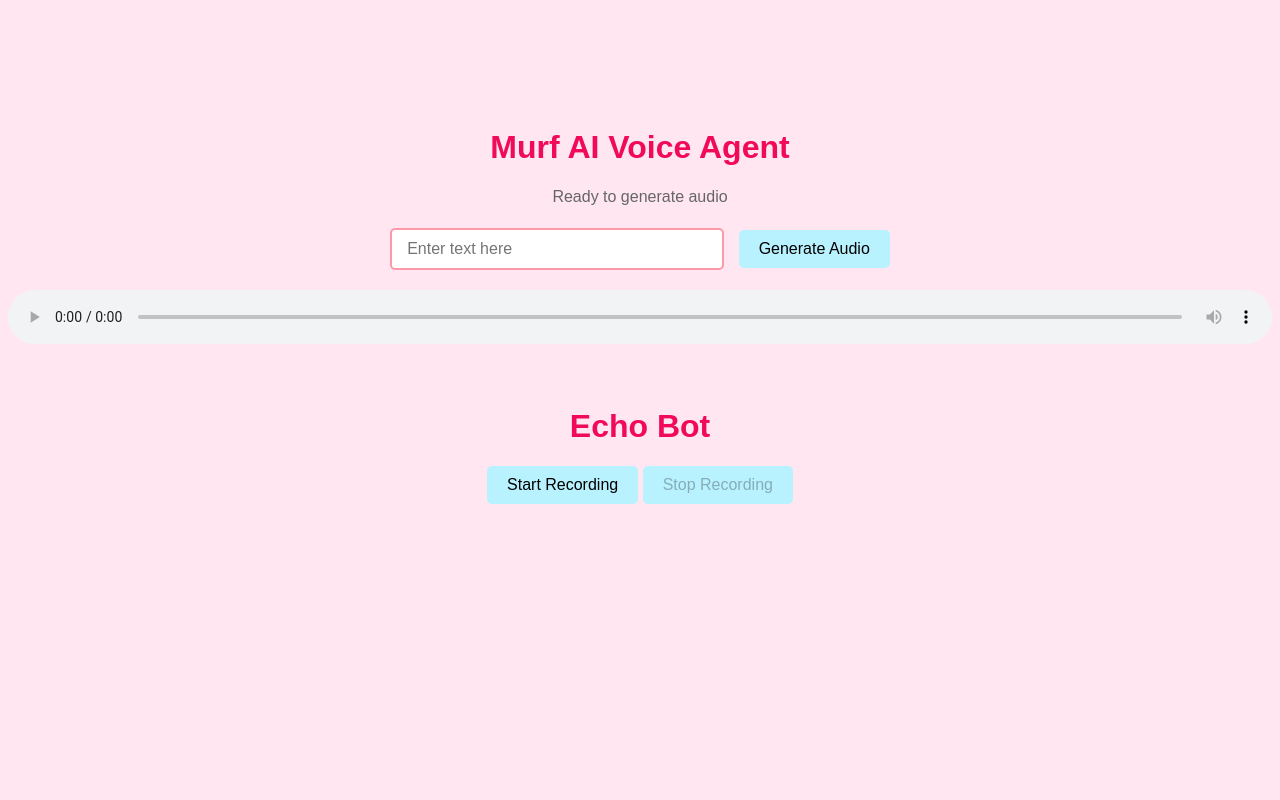
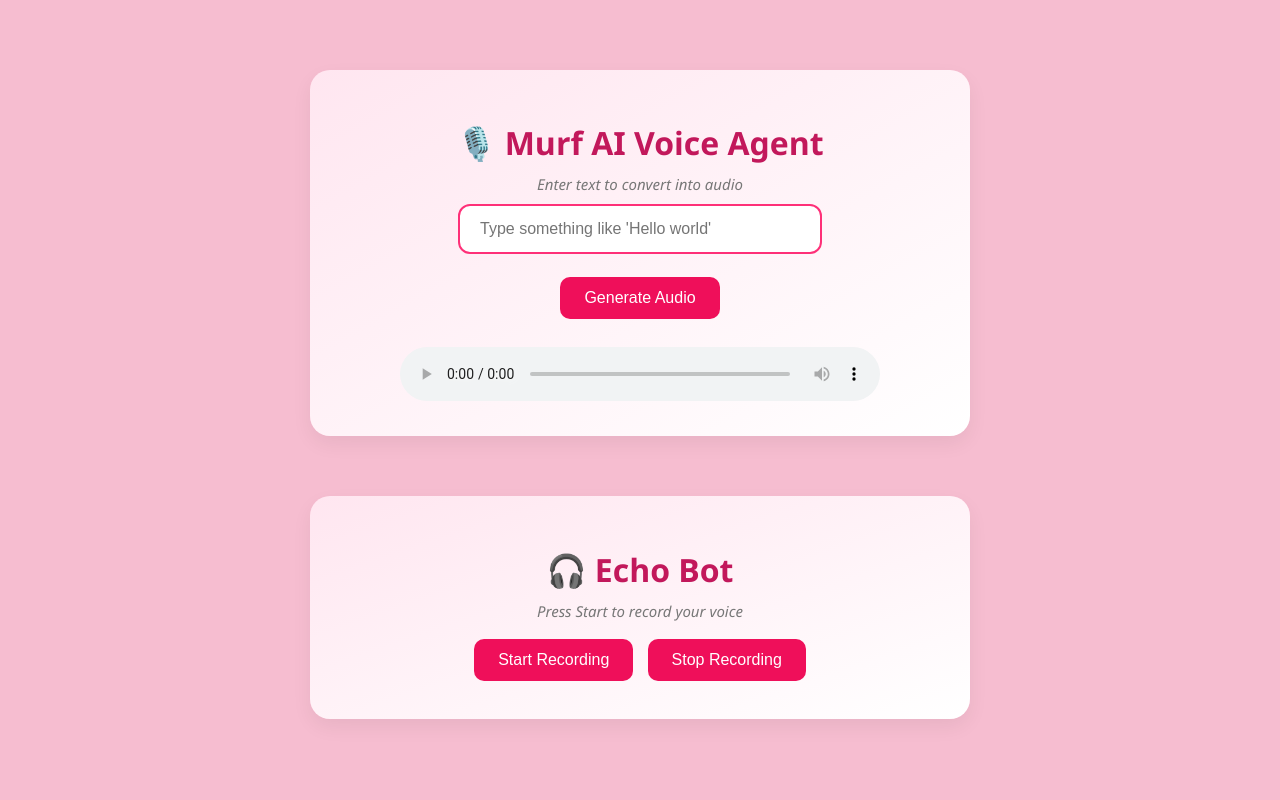
Before and after one commit to priya011006/AI-VoiceAgent, a FastAPI app: page / in a window 1280 px wide. Run offline with FastAPI, Linux system fonts and the light colour scheme.

Commit message:
✨ Day 5 complete: audio upload, playback & TTS; cleaned up old files

```diff
--- a/Day 4 - Echo Bot with Audio Playback/main.py
+++ /dev/null
@@ -1,40 +0,0 @@
-from fastapi import FastAPI, Request
-from fastapi.responses import HTMLResponse
-from fastapi.staticfiles import StaticFiles
-from fastapi.templating import Jinja2Templates
-from fastapi.middleware.cors import CORSMiddleware
-from pydantic import BaseModel
-
-import random
-
-app = FastAPI()
-
-# CORS so frontend JS can make POST requests
-app.add_middleware(
-    CORSMiddleware,
-    allow_origins=["*"],
-    allow_credentials=True,
-    allow_methods=["*"],
-    allow_headers=["*"],
-)
-
-# Mount static files
-app.mount("/static", StaticFiles(directory="static"), name="static")
-
-# Set up templates directory
-templates = Jinja2Templates(directory="templates")
-
-
-@app.get("/", response_class=HTMLResponse)
-async def read_root(request: Request):
-    return templates.TemplateResponse("index.html", {"request": request})
-
-
-# Dummy text-to-speech endpoint for now
-class TTSRequest(BaseModel):
-    text: str
-
-@app.post("/generate-audio/")
-async def generate_audio(data: TTSRequest):
-    fake_url = "https://www.soundhelix.com/examples/mp3/SoundHelix-Song-1.mp3"
-    return {"audio_url": fake_url}
--- a/Day 4 - Echo Bot with Audio Playback/static/script.js
+++ /dev/null
@@ -1,85 +0,0 @@
-// TTS Generation
-document.getElementById('submit-button').addEventListener('click', async () => {
-    const text = document.getElementById('text-input').value;
-    const button = document.getElementById('submit-button');
-    const status = document.getElementById('status-text');
-
-    if (!text.trim()) {
-        alert('Please enter some text');
-        return;
-    }
-
-    button.disabled = true;
-    button.innerHTML = '<span class="loading"></span> Generating...';
-    status.textContent = 'Generating audio...';
-
-    try {
-        const response = await fetch('http://localhost:8000/generate-audio/', {
-            method: 'POST',
-            headers: { 'Content-Type': 'application/json' },
-            body: JSON.stringify({ text })
-        });
-
-        if (response.ok) {
-            const data = await response.json();
-            const audioUrl = data.audio_url;
-            const audioPlayer = document.getElementById('audio-player');
-            audioPlayer.src = audioUrl;
-            audioPlayer.play();
-            status.textContent = 'Success!';
-            status.style.color = 'green';
-        } else {
-            const error = await response.json();
-            status.textContent = `Error: ${error.detail || response.statusText}`;
-            status.style.color = 'red';
-        }
-    } catch (error) {
-        console.error(error);
-        status.textContent = 'An error occurred';
-        status.style.color = 'red';
-    }
-
-    button.disabled = false;
-    button.textContent = 'Generate Audio';
-});
-
-// Echo Bot Recording
-let mediaRecorder;
-let audioChunks = [];
-
-const startBtn = document.getElementById('start-recording');
-const stopBtn = document.getElementById('stop-recording');
-const echoPlayer = document.getElementById('echo-player');
-
-startBtn.addEventListener('click', async () => {
-    const stream = await navigator.mediaDevices.getUserMedia({ audio: true });
-    mediaRecorder = new MediaRecorder(stream);
-
-    audioChunks = [];
-
-    mediaRecorder.ondataavailable = event => {
-        if (event.data.size > 0) {
-            audioChunks.push(event.data);
-        }
-    };
-
-    mediaRecorder.onstop = () => {
-        const audioBlob = new Blob(audioChunks, { type: 'audio/webm' });
-        const audioURL = URL.createObjectURL(audioBlob);
-        echoPlayer.src = audioURL;
-        echoPlayer.style.display = 'block';
-        echoPlayer.play();
-    };
-
-    mediaRecorder.start();
-    startBtn.disabled = true;
-    stopBtn.disabled = false;
-});
-
-stopBtn.addEventListener('click', () => {
-    if (mediaRecorder && mediaRecorder.state !== 'inactive') {
-        mediaRecorder.stop();
-        startBtn.disabled = false;
-        stopBtn.disabled = true;
-    }
-});
--- a/Day 4 - Echo Bot with Audio Playback/templates/index.html
+++ /dev/null
@@ -1,94 +0,0 @@
-<!DOCTYPE html>
-<html lang="en">
-<head>
-    <meta charset="UTF-8">
-    <title>FastAPI + JS Demo</title>
-    <style>
-        body {
-            background-color: #ffe6f0;
-            font-family: Arial, sans-serif;
-            text-align: center;
-            padding-top: 100px;
-        }
-
-        h1 {
-            color: hwb(340 4% 6%);
-        }
-
-        input[type="text"] {
-            padding: 10px 15px;
-            font-size: 16px;
-            width: 300px;
-            margin-right: 10px;
-            border: 2px solid #ff99aa;
-            border-radius: 5px;
-            transition: border 0.3s ease;
-        }
-
-        input[type="text"]:focus {
-            outline: none;
-            border-color: hwb(340 4% 6%);
-        }
-
-        button {
-            padding: 10px 20px;
-            font-size: 16px;
-            background-color: hsl(191, 100%, 86%);
-            border: none;
-            border-radius: 5px;
-            cursor: pointer;
-            transition: all 0.3s ease;
-            position: relative;
-            overflow: hidden;
-        }
-
-        button:hover {
-            transform: translateY(-2px);
-            box-shadow: 0 4px 8px rgba(0,0,0,0.1);
-            background-color: #ff99aa;
-        }
-
-        audio {
-            margin-top: 20px;
-            width: 100%;
-        }
-
-        .loading {
-            display: inline-block;
-            width: 20px;
-            height: 20px;
-            border: 3px solid rgba(255,255,255,.3);
-            border-radius: 50%;
-            border-top-color: #ff99aa;
-            animation: spin 1s ease-in-out infinite;
-        }
-
-        @keyframes spin {
-            to { transform: rotate(360deg); }
-        }
-
-        .section {
-            margin-top: 60px;
-        }
-    </style>
-</head>
-<body>
-    <!-- Day 3: TTS Section -->
-    <h1>Murf AI Voice Agent</h1>
-    <p id="status-text" style="color: #666; min-height: 24px;">Ready to generate audio</p>
-    <input type="text" id="text-input" placeholder="Enter text here">
-    <button id="submit-button">Generate Audio</button>
-    <audio id="audio-player" controls></audio>
-
-    <!-- Day 4: Echo Bot Section -->
-    <div class="section">
-        <h1>Echo Bot</h1>
-        <button id="start-recording">Start Recording</button>
-        <button id="stop-recording" disabled>Stop Recording</button>
-        <audio id="echo-player" controls style="display: none;"></audio>
-    </div>
-
-    <!-- Load external JS -->
-    <script src="/static/script.js"></script>
-</body>
-</html>
--- a/main.py
+++ b/main.py
@@ -1,21 +1,21 @@
-from fastapi import FastAPI, Request
-from fastapi.responses import HTMLResponse
+from fastapi import FastAPI, Request, UploadFile, File
+from fastapi.responses import HTMLResponse, JSONResponse
 from fastapi.staticfiles import StaticFiles
 from fastapi.templating import Jinja2Templates
 from fastapi.middleware.cors import CORSMiddleware
 from pydantic import BaseModel
-
-from murf import Murf  # ✅ Murf SDK
+from murf import Murf
 from dotenv import load_dotenv
 import os
+import shutil
 
-# Load environment variables from .env file
+# Load API key from .env
 load_dotenv()
 MURF_API_KEY = os.getenv("MURF_API_KEY")
 
 app = FastAPI()
 
-# Allow frontend JS to make POST requests
+# Enable CORS for frontend JS
 app.add_middleware(
     CORSMiddleware,
     allow_origins=["*"],
@@ -24,33 +24,49 @@
     allow_headers=["*"],
 )
 
-# Static and template folders
+# Mount static and uploads
 app.mount("/static", StaticFiles(directory="static"), name="static")
+app.mount("/uploads", StaticFiles(directory="uploads"), name="uploads")
 templates = Jinja2Templates(directory="templates")
 
-
+# Show frontend
 @app.get("/", response_class=HTMLResponse)
-async def read_root(request: Request):
+async def home(request: Request):
     return templates.TemplateResponse("index.html", {"request": request})
 
-
-# Input model for POST requests
+# TTS model
 class TTSRequest(BaseModel):
     text: str
 
-
+# POST /generate-audio/
 @app.post("/generate-audio/")
 async def generate_audio(data: TTSRequest):
     try:
-        client = Murf(api_key=MURF_API_KEY)  # ✅ Securely using env variable
-
+        client = Murf(api_key=MURF_API_KEY)
         response = client.text_to_speech.generate(
             text=data.text,
             voice_id="en-US-natalie",
             style="Promo"
         )
+        return {"audio_url": response.audio_file}
+    except Exception as e:
+        return JSONResponse(status_code=500, content={"error": f"Failed to generate audio. {str(e)}"})
 
-        return {"audio_url": response.audio_file}
+# POST /upload-audio/
+@app.post("/upload-audio/")
+async def upload_audio(file: UploadFile = File(...)):
+    try:
+        upload_path = os.path.join("uploads", "recording.webm")
+        with open(upload_path, "wb") as buffer:
+            shutil.copyfileobj(file.file, buffer)
+
+        file_size = os.path.getsize(upload_path)
+        return {
+            "filename": file.filename,
+            "content_type": file.content_type,
+            "size": file_size,
+            "url": f"/uploads/recording.webm"
+        }
 
     except Exception as e:
-        return {"error": str(e)}
+        return JSONResponse(status_code=500, content={"error": f"Upload failed. {str(e)}"})
--- a/static/script.js
+++ b/static/script.js
@@ -1,84 +1,104 @@
-// TTS Generation
-document.getElementById('submit-button').addEventListener('click', async () => {
-    const text = document.getElementById('text-input').value;
-    const button = document.getElementById('submit-button');
-    const status = document.getElementById('status-text');
+// ========== Text-to-Speech (Generate Audio) ==========
+document.getElementById("submit-button").addEventListener("click", async () => {
+  const textInput = document.getElementById("text-input").value.trim();
+  const audioPlayer = document.getElementById("audio-player");
+  const statusText = document.getElementById("status-text");
 
-    if (!text.trim()) {
-        alert('Please enter some text');
+  if (!textInput) {
+    statusText.textContent = "Please enter some text.";
     return;
   }
 
-    button.disabled = true;
-    button.innerHTML = '<span class="loading"></span> Generating...';
-    status.textContent = 'Generating audio...';
+  statusText.textContent = "Generating audio...";
 
   try {
-        const response = await fetch('http://localhost:8000/generate-audio/', {
-            method: 'POST',
-            headers: { 'Content-Type': 'application/json' },
-            body: JSON.stringify({ text })
+    const response = await fetch("/generate-audio/", {
+      method: "POST",
+      headers: {
+        "Content-Type": "application/json",
+      },
+      body: JSON.stringify({ text: textInput }),
     });
 
-        const data = await response.json();
+    if (!response.ok) throw new Error("Failed to generate audio.");
 
-        if (data.audio_url) {
-            const audioPlayer = document.getElementById('audio-player');
-            audioPlayer.src = data.audio_url;
-            audioPlayer.play();
-            status.textContent = 'Success!';
-            status.style.color = 'green';
-        } else {
-            status.textContent = `Error: ${data.error || 'No audio URL received'}`;
-            status.style.color = 'red';
+    const result = await response.json();
+    audioPlayer.src = result.audio_url;
+    audioPlayer.style.display = "block";
+    statusText.textContent = "Audio generated successfully!";
+  } catch (error) {
+    console.error("TTS Error:", error);
+    statusText.textContent = "Failed to generate audio.";
   }
-    } catch (error) {
-        console.error(error);
-        status.textContent = 'An error occurred';
-        status.style.color = 'red';
-    }
-
-    button.disabled = false;
-    button.textContent = 'Generate Audio';
 });
 
-// Echo Bot Recording
+// ========== Echo Bot (Recording + Upload) ==========
 let mediaRecorder;
 let audioChunks = [];
+let isRecording = false;
 
-const startBtn = document.getElementById('start-recording');
-const stopBtn = document.getElementById('stop-recording');
-const echoPlayer = document.getElementById('echo-player');
+const startBtn = document.getElementById("startBtn");
+const stopBtn = document.getElementById("stopBtn");
+const status = document.getElementById("status");
+const echoPlayer = document.getElementById("echo-player");
 
-startBtn.addEventListener('click', async () => {
+startBtn.addEventListener("click", async () => {
+  if (isRecording) return;
+
+  try {
     const stream = await navigator.mediaDevices.getUserMedia({ audio: true });
     mediaRecorder = new MediaRecorder(stream);
 
     audioChunks = [];
 
     mediaRecorder.ondataavailable = event => {
-        if (event.data.size > 0) {
       audioChunks.push(event.data);
+    };
+
+    mediaRecorder.onstop = async () => {
+      const audioBlob = new Blob(audioChunks, { type: "audio/webm" });
+      const file = new File([audioBlob], "recording.webm", { type: "audio/webm" });
+
+      const formData = new FormData();
+      formData.append("file", file);
+
+      status.innerText = "Uploading...";
+
+      try {
+        const response = await fetch("/upload-audio/", {
+          method: "POST",
+          body: formData,
+        });
+
+        if (!response.ok) throw new Error("Upload failed");
+
+        const result = await response.json();
+        status.innerText = `Uploaded: ${result.filename}, Size: ${result.size} bytes`;
+
+        echoPlayer.src = `/uploads/${result.filename}`;
+        echoPlayer.style.display = "block";
+      } catch (error) {
+        console.error("Upload Error:", error);
+        status.innerText = "Upload failed.";
       }
     };
 
-    mediaRecorder.onstop = () => {
-        const audioBlob = new Blob(audioChunks, { type: 'audio/webm' });
-        const audioURL = URL.createObjectURL(audioBlob);
-        echoPlayer.src = audioURL;
-        echoPlayer.style.display = 'block';
-        echoPlayer.play();
-    };
-
     mediaRecorder.start();
+    isRecording = true;
     startBtn.disabled = true;
     stopBtn.disabled = false;
+    status.innerText = "Recording...";
+  } catch (err) {
+    console.error("Recording Error:", err);
+    status.innerText = "Mic permission denied or unavailable.";
+  }
 });
 
-stopBtn.addEventListener('click', () => {
-    if (mediaRecorder && mediaRecorder.state !== 'inactive') {
+stopBtn.addEventListener("click", () => {
+  if (!isRecording) return;
   mediaRecorder.stop();
+  isRecording = false;
   startBtn.disabled = false;
   stopBtn.disabled = true;
-    }
+  status.innerText = "Stopped recording. Processing...";
 });
--- a/templates/index.html
+++ b/templates/index.html
@@ -1,94 +1,138 @@
 <!DOCTYPE html>
 <html lang="en">
 <head>
-    <meta charset="UTF-8">
-    <title>FastAPI + JS Demo</title>
+  <meta charset="UTF-8" />
+  <title>AI Voice Agent</title>
   <style>
+    /* Global Styling */
     body {
-            background-color: #ffe6f0;
-            font-family: Arial, sans-serif;
-            text-align: center;
-            padding-top: 100px;
+      background: #f6bdd0;
+      font-family: 'Segoe UI', Tahoma, Geneva, Verdana, sans-serif;
+      margin: 0;
+      padding: 40px 20px;
+      display: flex;
+      flex-direction: column;
+      align-items: center;
     }
 
     h1 {
-            color: hwb(340 4% 6%);
+      font-size: 32px;
+      color: #c2185b;
+      margin-bottom: 10px;
     }
 
+    h3 {
+      font-size: 24px;
+      color: #ad1457;
+      margin-bottom: 10px;
+    }
+
+    p {
+      font-size: 16px;
+      color: #555;
+    }
+
+    /* Card-style sections */
+    .section {
+      background: linear-gradient(to bottom right, #ffe6f0, #ffffff);
+      box-shadow: 0 8px 20px rgba(0, 0, 0, 0.06);
+      border-radius: 20px;
+      padding: 30px;
+      margin: 30px 0;
+      width: 100%;
+      max-width: 600px;
+      text-align: center;
+    }
+
+    /* Inputs & Buttons */
     input[type="text"] {
-            padding: 10px 15px;
+      padding: 14px 20px;
       font-size: 16px;
-            width: 300px;
-            margin-right: 10px;
-            border: 2px solid #ff99aa;
-            border-radius: 5px;
-            transition: border 0.3s ease;
+      width: 70%;
+      max-width: 320px;
+      border: 2px solid #fe3078;
+      border-radius: 12px;
+      margin-bottom: 15px;
+      background: #fff;
+      transition: border-color 0.3s;
     }
 
     input[type="text"]:focus {
+      border-color: #ec407a;
       outline: none;
-            border-color: hwb(340 4% 6%);
     }
 
     button {
-            padding: 10px 20px;
+      padding: 12px 24px;
       font-size: 16px;
-            background-color: hsl(191, 100%, 86%);
+      background: #ef0f5a;
+      color: white;
       border: none;
-            border-radius: 5px;
+      border-radius: 10px;
       cursor: pointer;
-            transition: all 0.3s ease;
-            position: relative;
-            overflow: hidden;
+      margin: 8px 5px;
+      transition: background 0.3s, transform 0.2s;
     }
 
     button:hover {
+      background: #ec115a;
       transform: translateY(-2px);
-            box-shadow: 0 4px 8px rgba(0,0,0,0.1);
-            background-color: #ff99aa;
     }
 
+    /* Audio styling */
     audio {
       margin-top: 20px;
       width: 100%;
+      max-width: 480px;
+      outline: none;
+      border-radius: 8px;
     }
 
-        .loading {
-            display: inline-block;
-            width: 20px;
-            height: 20px;
-            border: 3px solid rgba(255,255,255,.3);
-            border-radius: 50%;
-            border-top-color: #ff99aa;
-            animation: spin 1s ease-in-out infinite;
+    /* Status text */
+    #status-text,
+    #status {
+      font-style: italic;
+      color: #777;
+      font-size: 15px;
+      margin: 10px 0;
     }
 
-        @keyframes spin {
-            to { transform: rotate(360deg); }
+    /* Responsive tweaks */
+    @media (max-width: 600px) {
+      input[type="text"] {
+        width: 90%;
       }
 
       .section {
-            margin-top: 60px;
+        padding: 20px;
+      }
     }
   </style>
 </head>
 <body>
-    <!-- Day 3: TTS Section -->
-    <h1>Murf AI Voice Agent</h1>
-    <p id="status-text" style="color: #666; min-height: 24px;">Ready to generate audio</p>
-    <input type="text" id="text-input" placeholder="Enter text here">
+
+  <!-- 🎙️ Murf AI Voice Agent -->
+  <div class="section">
+    <h1>🎙️ Murf AI Voice Agent</h1>
+    <p id="status-text">Enter text to convert into audio</p>
+    <input type="text" id="text-input" placeholder="Type something like 'Hello world'" />
+    <br />
     <button id="submit-button">Generate Audio</button>
     <audio id="audio-player" controls></audio>
+  </div>
 
-    <!-- Day 4: Echo Bot Section -->
+  <!-- 🎧 Echo Bot -->
   <div class="section">
-        <h1>Echo Bot</h1>
-        <button id="start-recording">Start Recording</button>
-        <button id="stop-recording" disabled>Stop Recording</button>
+    <h1>🎧 Echo Bot</h1>
+    <p id="status">Press Start to record your voice</p>
+    <button id="startBtn">Start Recording</button>
+    <button id="stopBtn" disabled>Stop Recording</button>
     <audio id="echo-player" controls style="display: none;"></audio>
   </div>
 
-    <!-- Load external JS -->
+
+
+  <!-- JS -->
   <script src="/static/script.js"></script>
 </body>
 </html>
```
Also changed, not shown: Day 4 - Echo Bot with Audio Playback/README.md (deleted), README.md, 1 other file. Lines whose indentation alone changed are shown as unchanged.
